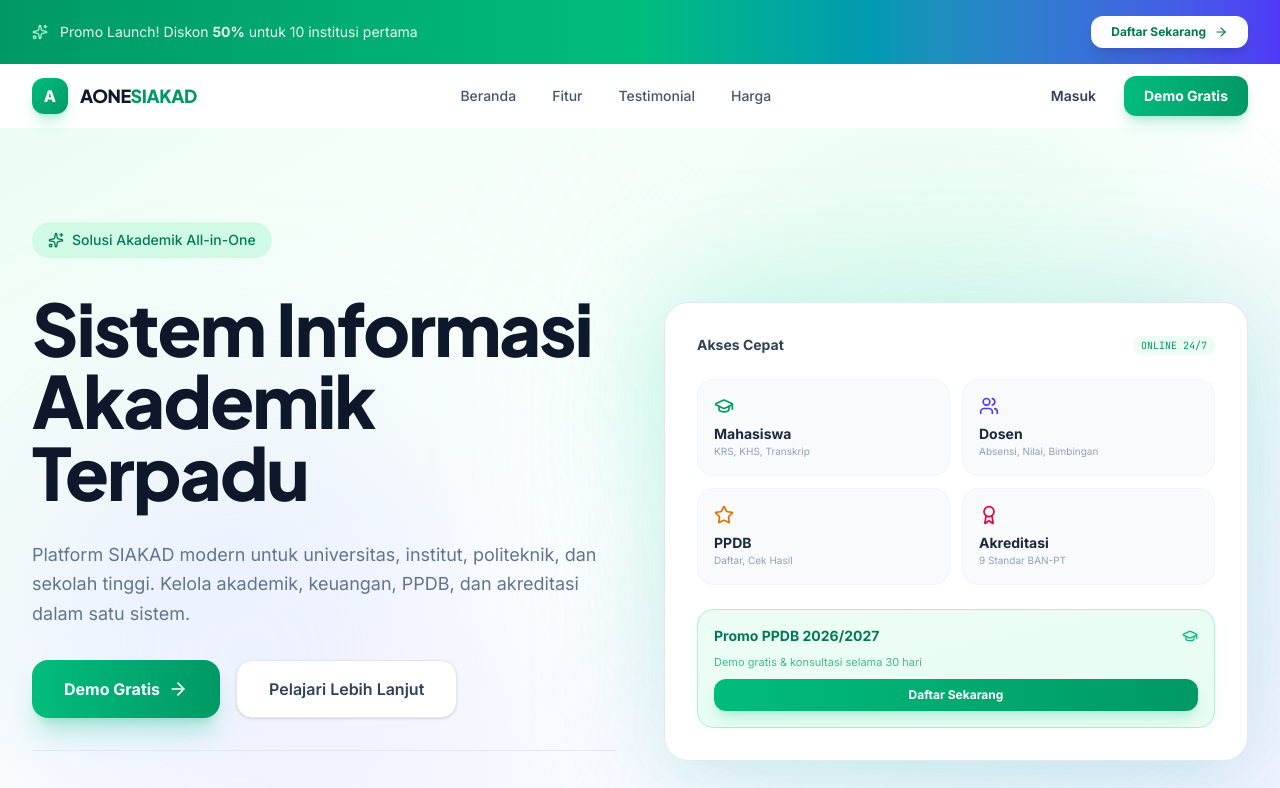
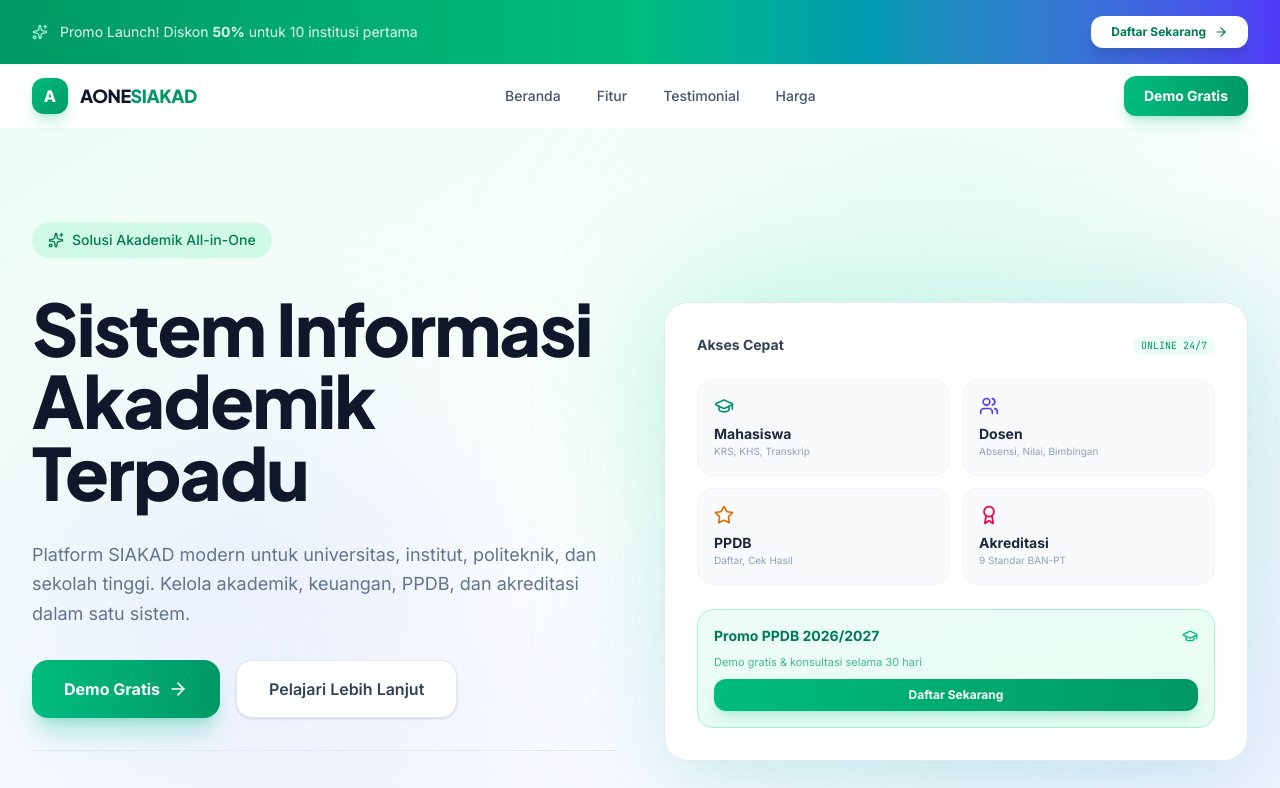
Before and after one commit to agisfathonah0-lang/aone-siakad, a React (Vite) app in the folder frontend/: page / in a window 1280 px wide. Shown: the top 788 px of the page. Built offline with nearby package versions, Linux system fonts and the light colour scheme.

Commit message:
fix: remove campus login shortcuts from landing and vendor pages

```diff
--- a/frontend/src/pages/LandingPage.tsx
+++ b/frontend/src/pages/LandingPage.tsx
@@ -105,9 +105,6 @@ export default function LandingPage() {
             ))}
           </nav>
           <div className="flex items-center gap-3">
-            <button onClick={() => navigate('/login')} className="hidden sm:inline-flex px-4 py-2 text-sm font-semibold text-slate-700 hover:text-emerald-600 transition-colors">
-              Masuk
-            </button>
             <button onClick={() => navigate('/register')} className="px-5 py-2.5 bg-gradient-to-r from-emerald-500 to-emerald-600 text-white rounded-xl text-sm font-bold shadow-lg shadow-emerald-500/25 hover:shadow-emerald-500/40 transition-all hover:scale-105">
               Demo Gratis
             </button>
@@ -122,7 +119,6 @@ export default function LandingPage() {
               {['Beranda', 'Fitur', 'Testimonial', 'Harga'].map(item => (
                 <a key={item} href={`#${item.toLowerCase()}`} onClick={() => setMobileMenu(false)} className="block px-4 py-3 text-slate-700 hover:text-emerald-600 rounded-xl hover:bg-emerald-50 text-sm font-medium">{item}</a>
               ))}
-              <button onClick={() => navigate('/login')} className="w-full px-4 py-3 bg-slate-100 text-slate-700 rounded-xl text-sm font-semibold">Masuk</button>
               <button onClick={() => navigate('/register')} className="w-full px-4 py-3 bg-gradient-to-r from-emerald-500 to-emerald-600 text-white rounded-xl text-sm font-bold">Demo Gratis</button>
             </div>
           </div>
--- a/frontend/src/pages/auth/RegistrasiInstitusiPage.tsx
+++ b/frontend/src/pages/auth/RegistrasiInstitusiPage.tsx
@@ -165,8 +165,8 @@ export default function RegistrasiInstitusiPage() {
         </div>
 
         <div className={`mt-5 text-center ${isDark ? 'text-zinc-500' : 'text-slate-400'}`}>
-          <Link to="/login" className="text-xs hover:text-emerald-500 transition-colors inline-flex items-center gap-1.5">
-            <ArrowLeft size={13} /> Sudah punya akun? Login
+          <Link to="/" className="text-xs hover:text-emerald-500 transition-colors inline-flex items-center gap-1.5">
+            <ArrowLeft size={13} /> Kembali ke Beranda
           </Link>
         </div>
       </div>
--- a/frontend/src/pages/auth/VendorLoginPage.tsx
+++ b/frontend/src/pages/auth/VendorLoginPage.tsx
@@ -85,9 +85,6 @@ export default function VendorLoginPage() {
         </form>
 
         <div className={`mt-6 text-center ${isDark ? 'text-zinc-500' : 'text-slate-400'}`}>
-          <button onClick={() => navigate('/login')} className="text-xs hover:text-emerald-500 transition-colors">
-            Login sebagai Campus →
-          </button>
         </div>
       </div>
     </div>
```
